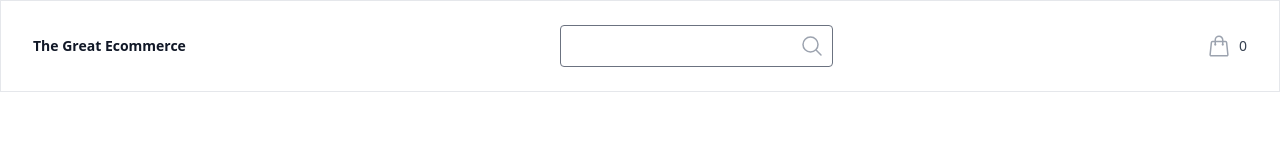
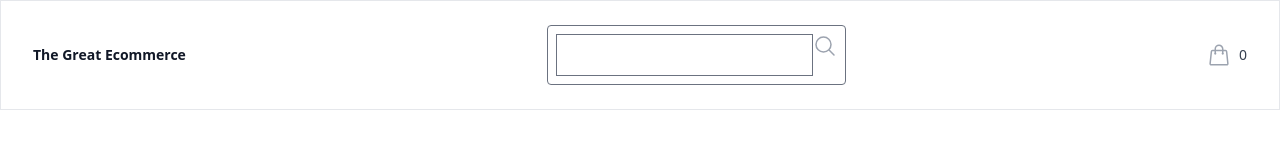
Before and after one commit to Pool2004/TheGreatEcommerce---Front, a Next.js app: page / in a window 1280 px wide. Shown: the top 160 px of the page. Built offline with nearby package versions, Linux system fonts and the light colour scheme.

Commit message:
Add: tailwind forms

```diff
--- a/package.json
+++ b/package.json
@@ -10,6 +10,7 @@
   },
   "dependencies": {
     "@reduxjs/toolkit": "^2.2.2",
+    "@tailwindcss/forms": "^0.5.7",
     "next": "14.1.3",
     "normalize.css": "^8.0.1",
     "react": "^18",
--- a/tailwind.config.js
+++ b/tailwind.config.js
@@ -17,5 +17,8 @@ module.exports = {
       },
     },
   },
-  plugins: [require("@tailwindcss/aspect-ratio")],
+  plugins: [
+    require("@tailwindcss/aspect-ratio"),
+    require("@tailwindcss/forms"),
+  ],
 };
```
Also changed, not shown: 1 other file (tests, documents, lock files or other folders).
